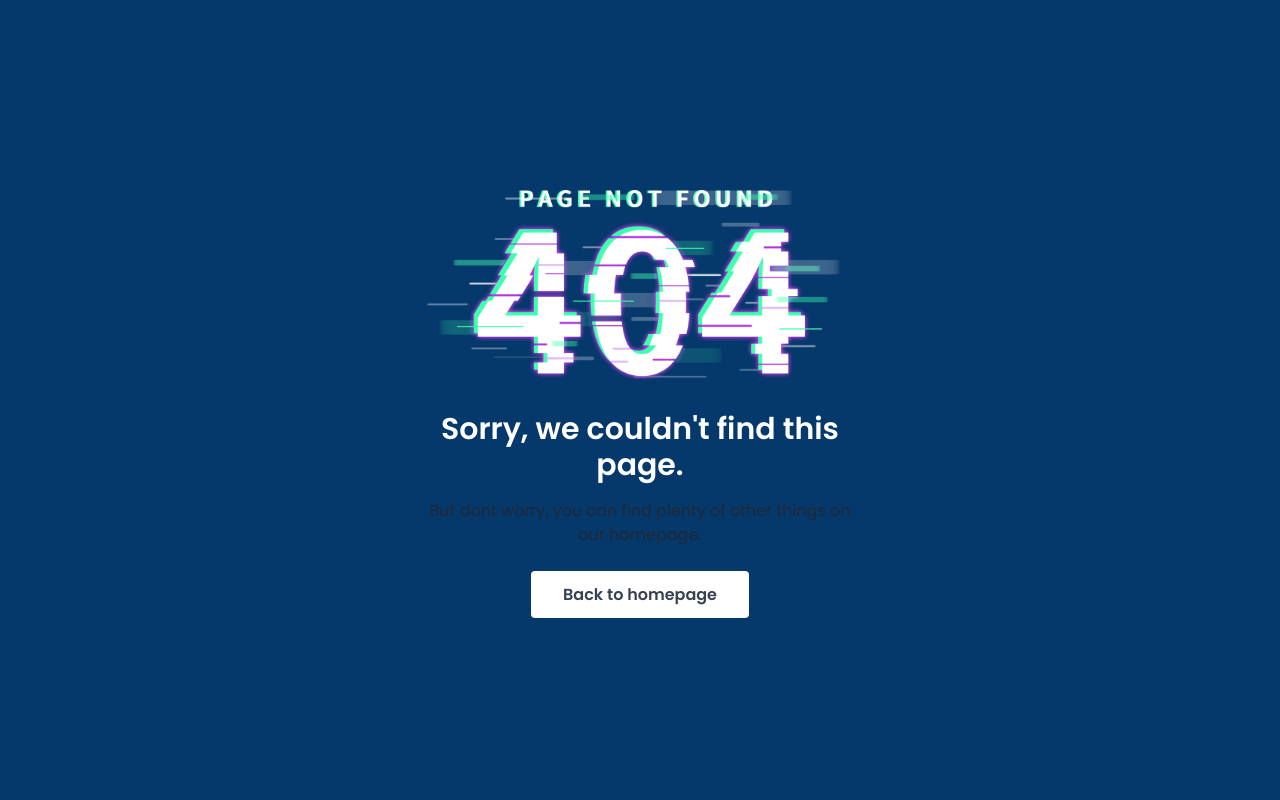
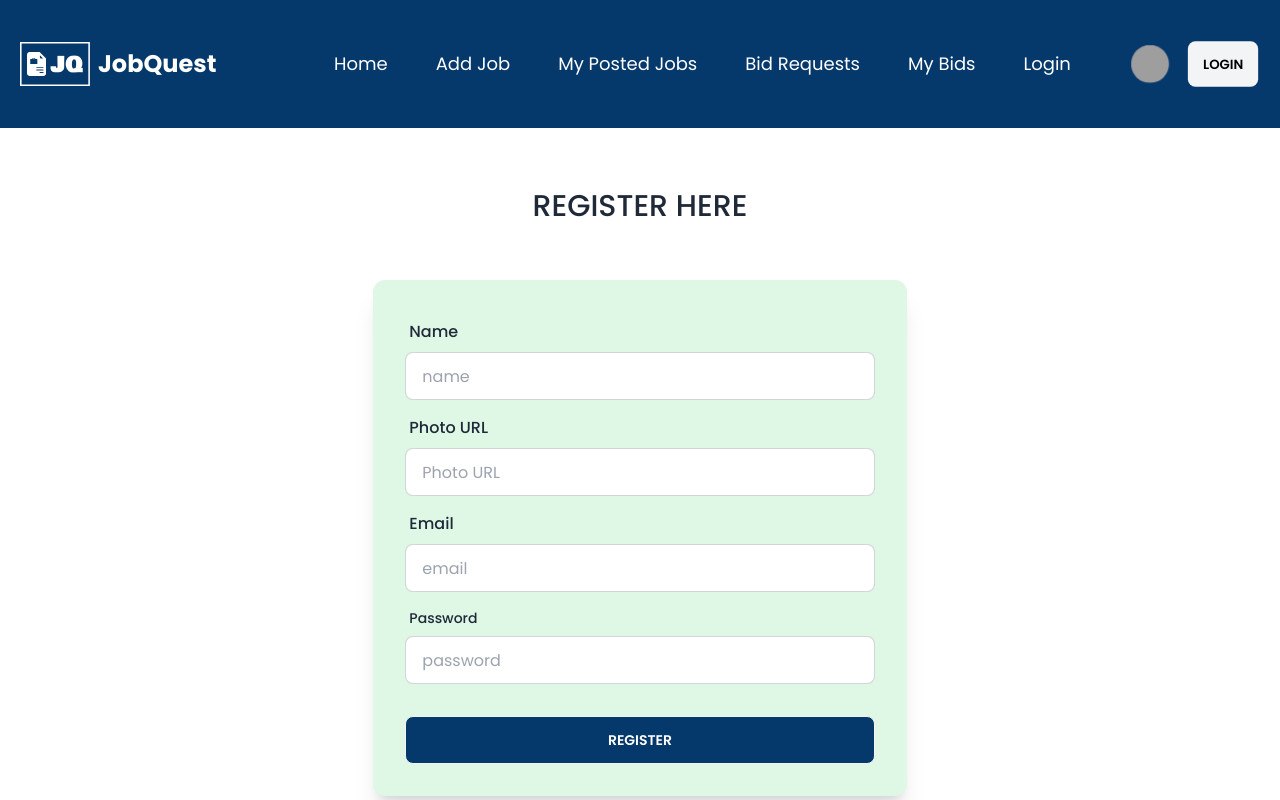
Before and after one commit to searchsakib/jobquery-client, a React (Vite) app: page /register in a window 1280 px wide. Shown: the top 800 px of the page. Built offline with nearby package versions, Linux system fonts and the light colour scheme; no server answers; grey boxes are pictures that could not be loaded.

Commit message:
login & register w/ firebase & responsive done

```diff
--- a/src/Router/Route.jsx
+++ b/src/Router/Route.jsx
@@ -7,6 +7,7 @@
 import MyBids from '../pages/MyBids/MyBids';
 import BidRequests from '../pages/BidRequests/BidRequests';
 import Login from '../pages/Login/Login';
+import Register from '../pages/Register/Register';
 
 const myRoute = createBrowserRouter([
   {
@@ -38,6 +39,10 @@
         path: '/login',
         element: <Login></Login>,
       },
+      {
+        path: '/register',
+        element: <Register></Register>,
+      },
     ],
   },
 ]);
--- a/src/components/Navbar/Navbar.jsx
+++ b/src/components/Navbar/Navbar.jsx
@@ -1,8 +1,33 @@
 import { Link, NavLink } from 'react-router-dom';
 import userPic from '/images/user.png';
 import logo from '/images/logo.svg';
+import { AuthContext } from '../providers/AuthProvider';
+import { useContext, useEffect, useState } from 'react';
 
 const NavBar = () => {
+  const { user, logOut } = useContext(AuthContext);
+
+  const [name, setName] = useState(null);
+  const [photo, setPhoto] = useState(null);
+
+  useEffect(() => {
+    const delay = setTimeout(() => {
+      if (user) {
+        setName(user.displayName);
+        setPhoto(user.photoURL);
+      }
+    }, 1100);
+
+    return () => clearTimeout(delay);
+  }, [user]);
+
+  const handleSignOut = () => {
+    setName(null);
+    setPhoto(null);
+
+    logOut().then().catch();
+  };
+
   const links = (
     <>
       <li className="md:pr-12 lg:pr-12 pb-4 md:pb-0 lg:pb-0">
@@ -110,6 +135,8 @@
           </div>
         </Link>
       </div>
+
+      {/* Dropdown Start */}
       <div className="dropdown bg-white rounded-lg">
         <label tabIndex={0} className="btn btn-ghost xl:hidden">
           <svg
@@ -129,17 +156,29 @@
           <div className="flex flex-col lg:flex-row items-center justify-center gap-3">
             <label tabIndex={0} className="btn btn-ghost btn-circle avatar">
               <div className="w-10 rounded-full">
-                <img src={userPic} />
+                {photo ? <img src={photo} /> : <img src={userPic} />}
               </div>
             </label>
-            {/* {name && <p> {name} </p>} */}
+            {name && <p className="text-white"> {name} </p>}
 
-            <Link to="/login">
-              <button className="btn">Login</button>
-            </Link>
+            {user ? (
+              <button
+                onClick={handleSignOut}
+                className="btn bg-gray-100 hover:bg-sky-200 text-black outline-none border-none"
+              >
+                Log Out
+              </button>
+            ) : (
+              <Link to="/login">
+                <button className="btn bg-gray-100 hover:bg-sky-200 text-black outline-none border-none">
+                  Login
+                </button>
+              </Link>
+            )}
           </div>
         </ul>
       </div>
+      {/* Dropdown end */}
 
       <div className="hidden xl:flex">
         <div className="text-center mt-9 md:mt-0 lg:mt-0 ">
@@ -149,14 +188,25 @@
       <div className="hidden xl:flex xl:flex-row items-center justify-center gap-3">
         <label tabIndex={0} className="btn btn-ghost btn-circle avatar">
           <div className="w-10 rounded-full">
-            <img src={userPic} />
+            {photo ? <img src={photo} /> : <img src={userPic} />}
           </div>
         </label>
-        {/* {name && <p> {name} </p>} */}
+        {name && <p className="text-white"> {name} </p>}
 
-        <Link to="/login">
-          <button className="btn">Login</button>
-        </Link>
+        {user ? (
+          <button
+            onClick={handleSignOut}
+            className="btn bg-gray-100 hover:bg-sky-200 text-black outline-none border-none"
+          >
+            Log Out
+          </button>
+        ) : (
+          <Link to="/login">
+            <button className="btn bg-gray-100 hover:bg-sky-200 text-black outline-none border-none">
+              Login
+            </button>
+          </Link>
+        )}
       </div>
     </div>
   );
--- a/src/pages/Login/Login.jsx
+++ b/src/pages/Login/Login.jsx
@@ -1,14 +1,13 @@
 import { Helmet } from 'react-helmet-async';
 
 // strt
-import { Link, useLocation, useNavigate } from 'react-router-dom';
 import { FcGoogle } from 'react-icons/fc';
 import { useContext, useState } from 'react';
+import Swal from 'sweetalert2';
 import { AuthContext } from '../../components/providers/AuthProvider';
-import { GoogleAuthProvider, getAuth, signInWithPopup } from '@firebase/auth';
-// import { useContext, useState } from 'react';
-import Swal from 'sweetalert2';
+import { GoogleAuthProvider, getAuth, signInWithPopup } from 'firebase/auth';
 import app from '../../components/Firebase/firebase.config';
+import { Link, useLocation, useNavigate } from 'react-router-dom';
 // end
 
 const Login = () => {
@@ -80,7 +79,7 @@
             Login Here
           </h2>
           {logError && (
-            <div className="text-red-600 text-center text-xl max-w-[540px] mx-auto">
+            <div className="text-red-600 text-center text-xl max-w-[540px] mx-auto pb-10">
               <p> {logError} </p>
             </div>
           )}
@@ -133,11 +132,11 @@
               </Link>
             </div>
           </div>
-          <p className="font-medium text-center text-2xl">
-            Do not have an account?{'  '}
+          <p className="font-medium text-center text-lg">
+            Do not have an account?{'   '}
             <Link
               to="/register"
-              className="font-semibold text-[#05386B] underline"
+              className="font-semibold text-[#05386B] underline text-2xl"
             >
               Register
             </Link>{' '}
--- /dev/null
+++ b/src/pages/Register/Register.jsx
@@ -0,0 +1,163 @@
+import { Helmet } from 'react-helmet-async';
+
+import Swal from 'sweetalert2';
+import { useContext, useState } from 'react';
+import { Link, useNavigate } from 'react-router-dom';
+import { AuthContext } from '../../components/providers/AuthProvider';
+import { updateProfile } from 'firebase/auth';
+
+const Register = () => {
+  const { createUser } = useContext(AuthContext);
+  const navigate = useNavigate();
+
+  const [regError, setRegError] = useState('');
+
+  const handleRegister = (e) => {
+    e.preventDefault();
+    // console.log(e.currentTarget);
+    const form = new FormData(e.currentTarget);
+
+    const name = form.get('name');
+    const photo = form.get('photo');
+    const email = form.get('email');
+    const password = form.get('password');
+    console.log(name, photo, email, password);
+
+    setRegError('');
+
+    if (password.length < 6) {
+      setRegError('Password should be at least 6 characters or longer');
+      return;
+    } else if (!/[A-Z]/.test(password)) {
+      setRegError(
+        'Your password should have at least one upper case characters'
+      );
+      return;
+    } else if (!/[#?!@$%^&*-]/.test(password)) {
+      setRegError('Your password should have at least one special characters');
+      return;
+    }
+
+    //create user
+    createUser(email, password, name, photo)
+      .then((result) => {
+        console.log(result.user);
+        Swal.fire({
+          title: 'Registration Successfull!',
+          text: 'You Registered Successfully.',
+          icon: 'success',
+          confirmButtonText: 'Okay',
+        });
+        navigate('/');
+        updateProfile(result.user, {
+          displayName: name,
+          photoURL: photo,
+        })
+          .then((res) => {
+            console.log('profile updated', res);
+          })
+
+          .catch((err) => {
+            console.log(err);
+          });
+      })
+      .catch((error) => {
+        console.error(error);
+        setRegError(error.message);
+      });
+  };
+
+  return (
+    <div className="max-w-screen-xl mx-auto">
+      <Helmet>
+        <title>Job Quest | Register</title>
+      </Helmet>
+
+      <div className="pt-[60px] pb-[76px] overflow-x-hidden">
+        <div className="mx-auto w-5/12 min-w-fit ">
+          <h2 className="text-3xl font-medium mt-0 mb-14 text-center uppercase">
+            Register Here
+          </h2>
+          {regError && (
+            <div className="text-red-600 text-center text-xl max-w-[540px] mx-auto pb-10">
+              <p> {regError} </p>
+            </div>
+          )}
+
+          <form
+            onSubmit={handleRegister}
+            className="card-body shadow-none md:shadow-xl rounded-none md:rounded-xl bg-[#DFF7E5]"
+          >
+            <div className="form-control">
+              <label className="label">
+                <span className="label-text font-medium text-base">Name</span>
+              </label>
+              <input
+                type="text"
+                placeholder="name"
+                name="name"
+                className="input input-bordered"
+                required
+              />
+            </div>
+            <div className="form-control">
+              <label className="label">
+                <span className="label-text font-medium text-base">
+                  Photo URL
+                </span>
+              </label>
+              <input
+                type="text"
+                placeholder="Photo URL"
+                name="photo"
+                className="input input-bordered"
+                required
+              />
+            </div>
+            <div className="form-control">
+              <label className="label">
+                <span className="label-text font-medium text-base">Email</span>
+              </label>
+              <input
+                type="email"
+                placeholder="email"
+                name="email"
+                className="input input-bordered"
+                required
+              />
+            </div>
+            <div className="form-control">
+              <label className="label font-medium text-base">
+                <span className="label-text">Password</span>
+              </label>
+              <input
+                type="password"
+                placeholder="password"
+                name="password"
+                className="input input-bordered"
+                required
+              />
+            </div>
+            <div className="form-control mt-6">
+              <button className="btn bg-[#05386B] text-white hover:text-[#05386B]  hover:bg-blue-50 hover:border-2 hover:border-[#05386B]">
+                Register
+              </button>
+            </div>
+          </form>
+
+          <p className="font-medium text-center text-lg mt-8">
+            Already have an account?{'   '}
+            <Link
+              to="/login"
+              className="font-semibold text-[#05386B] underline text-2xl"
+            >
+              Login
+            </Link>{' '}
+          </p>
+        </div>
+      </div>
+    </div>
+  );
+};
+
+export default Register;
```
